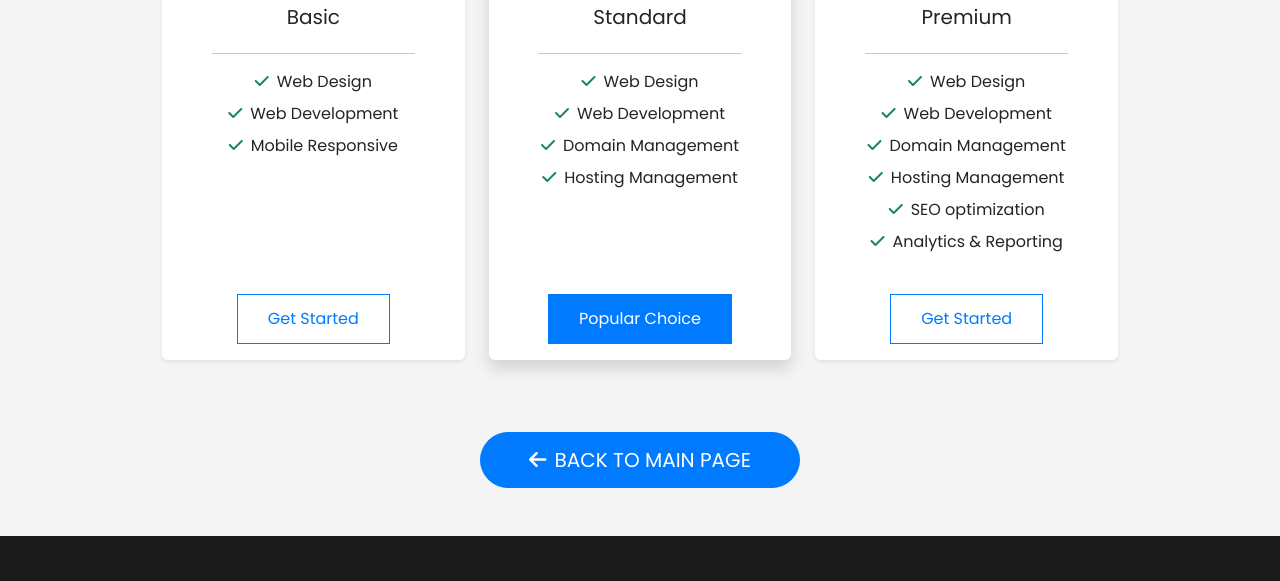
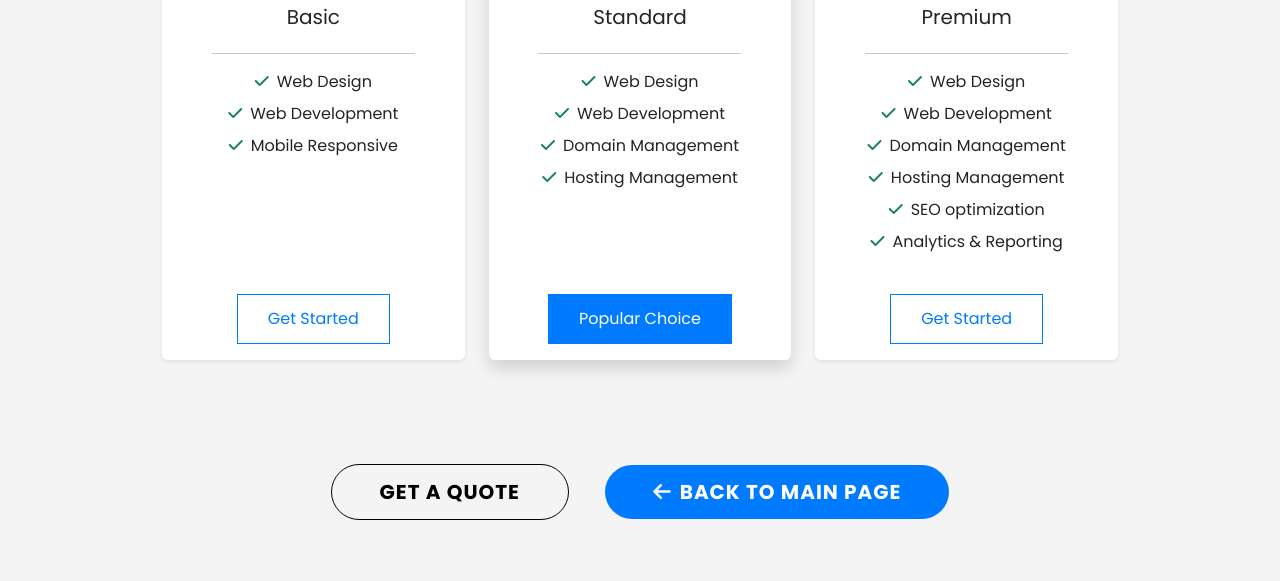
Before and after one commit to patrikmartinec23/portfolio-website, a website: page services.html in a window 1280 px wide. Shown: the part 980-1561 px from the top of the page. Drawn offline with nearby package versions, Linux system fonts and the light colour scheme; files that its build step writes are made by us from their sources.

Commit message:
Button styling

```diff
--- a/scss/styles.scss
+++ b/scss/styles.scss
@@ -176,6 +176,55 @@
     outline: none;
 }
 
+/* Go-to button styling - based on existing button pattern */
+.btn.go-to-button {
+    position: relative;
+    letter-spacing: 1px;
+    font-weight: 700;
+    transition: all 1s;
+    outline: none;
+    min-width: 220px;
+    display: inline-block;
+    white-space: nowrap;
+    overflow: hidden;
+    text-overflow: ellipsis;
+    z-index: 1;
+
+    /* Primary color styling */
+    background-color: var(--bs-primary) !important;
+    color: #ffffff !important;
+    border: none !important;
+}
+
+.btn.go-to-button span {
+    position: relative;
+    z-index: 2;
+}
+
+.btn.go-to-button::after {
+    content: '';
+    position: absolute;
+    z-index: 1;
+    width: 0%;
+    height: 100%;
+    top: 0;
+    left: 0;
+    background: rgba(101, 101, 101, 0.7); /* You could adjust this for a different hover effect */
+    transition: all 1s;
+    position: absolute !important;
+    left: 0 !important;
+    top: 0 !important;
+    height: 100% !important;
+}
+
+.btn.go-to-button:hover::after {
+    width: 100%;
+}
+
+.btn.go-to-button:focus {
+    outline: none;
+}
+
 .about-img {
     width: 300px;
 }
--- a/services.html
+++ b/services.html
@@ -136,6 +136,7 @@
                             </div>
                         </div>
                     </div>
+
                     <div class="col-12 text-center mb-4">
                         <h3 class="text-uppercase fw-bold mb-2">
                             Service Packages
@@ -298,15 +299,22 @@
                     </div>
                 </div>
 
-                <!-- Back button -->
-                <div class="row mt-5">
+                <div class="row py-4">
                     <div class="col-12 text-center">
                         <a
+                            href="index.html#contact"
+                            class="btn btn-outline-dark btn-lg text-uppercase px-5 mx-3 my-2 rounded-5 contact-button"
+                        >
+                            Get A Quote
+                        </a>
+                        <a
                             href="index.html#services"
-                            class="btn btn-lg btn-primary text-uppercase px-5 rounded-5"
+                            class="btn btn-dark btn-lg text-uppercase px-5 mx-3 my-2 rounded-5 go-to-button"
                         >
-                            <i class="fas fa-arrow-left me-2"></i>Back to Main
-                            Page
+                            <span>
+                                <i class="fas fa-arrow-left me-2"></i>Back to
+                                Main Page</span
+                            >
                         </a>
                     </div>
                 </div>
```
Also changed, not shown: index.html (+8 -10 lines).
